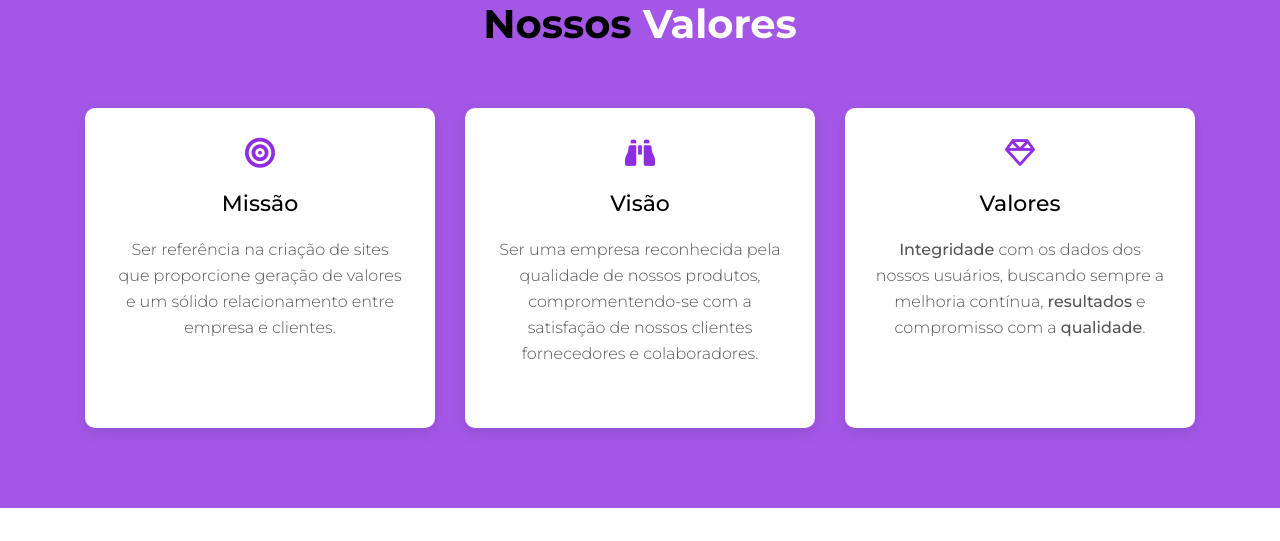
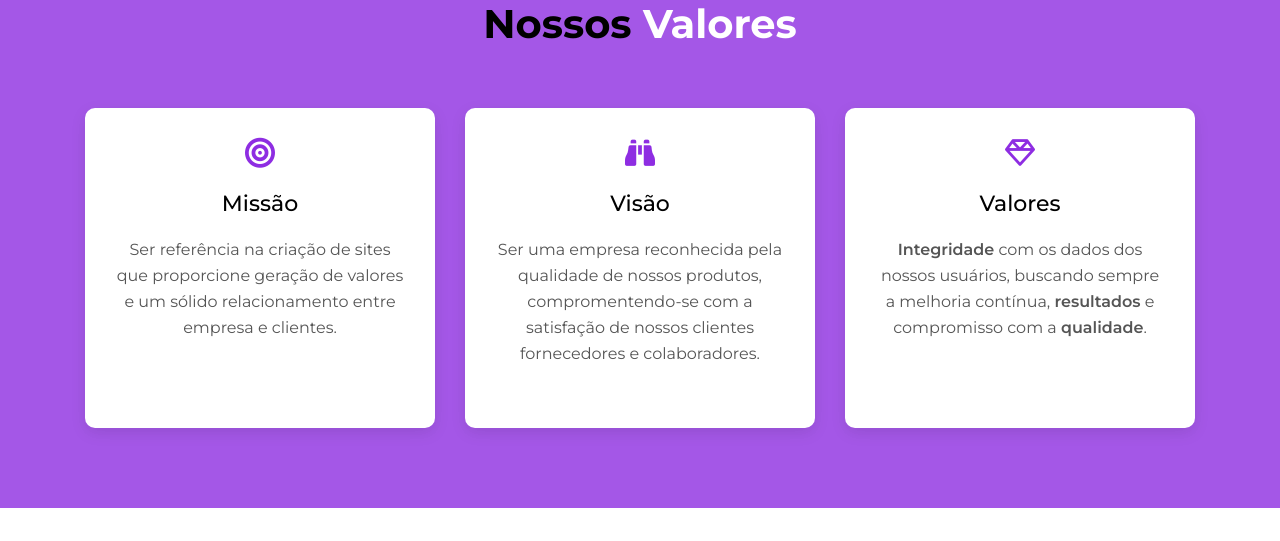
Before and after one commit to luanaAlm/service_page, a Django app: page / in a window 1280 px wide. Shown: the part 3234-3775 px from the top of the page. Run offline with Django 3.2, Linux system fonts and the light colour scheme; data that the repository does not hold is empty; some libraries are stand-ins or nearby versions.

Commit message:
alterações

```diff
--- a/static/css/style.css
+++ b/static/css/style.css
@@ -305,7 +305,7 @@ ul {
 }
 .services-content .services-body ul li {
   font-size: 16px;
-  font-weight: 300;
+  font-weight: 500;
   color: var(--block-400);
   padding: 10px 0 10px 30px;
   border-bottom: 1px solid var(--block-alpha-100);
@@ -377,7 +377,7 @@ ul {
 }
 .aboutUs-itemp p {
   font-size: 16px;
-  font-weight: 500;
+  font-weight: 600;
   margin: 0;
   line-height: 26px;
   color: var(--block-400);
@@ -436,14 +436,14 @@ ul {
   text-transform: capitalize;
 }
 .miss-vis-val-item p {
+  font-weight: 400;
+  color: var(--block-400);
   font-size: 16px;
-  color: var(--block-400);
-  font-weight: 300;
   margin: 0 0 30px;
   line-height: 26px;
 }
 .miss-vis-val-item span {
-  font-weight: 500;
+  font-weight: 600;
 }
 /*--------------------------------------------------------------
 # portfolio
--- a/static/js/main.js
+++ b/static/js/main.js
@@ -48,7 +48,7 @@ $(document).ready(function(){
     /* ---scrolling - scrollit --- */
     $(function(){
         $.scrollIt({
-            topOffset: -50
+            topOffset: 0
         });
     });
     /* --- navbar - collapse --- */
```
